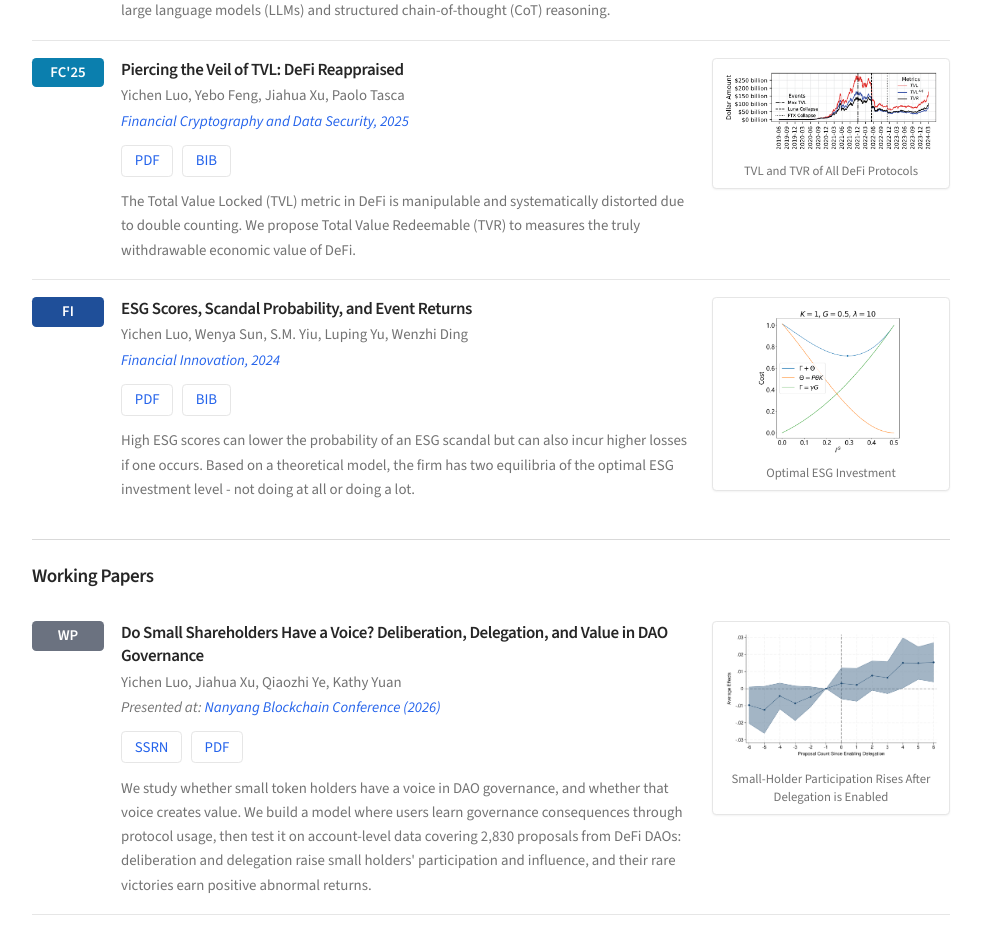
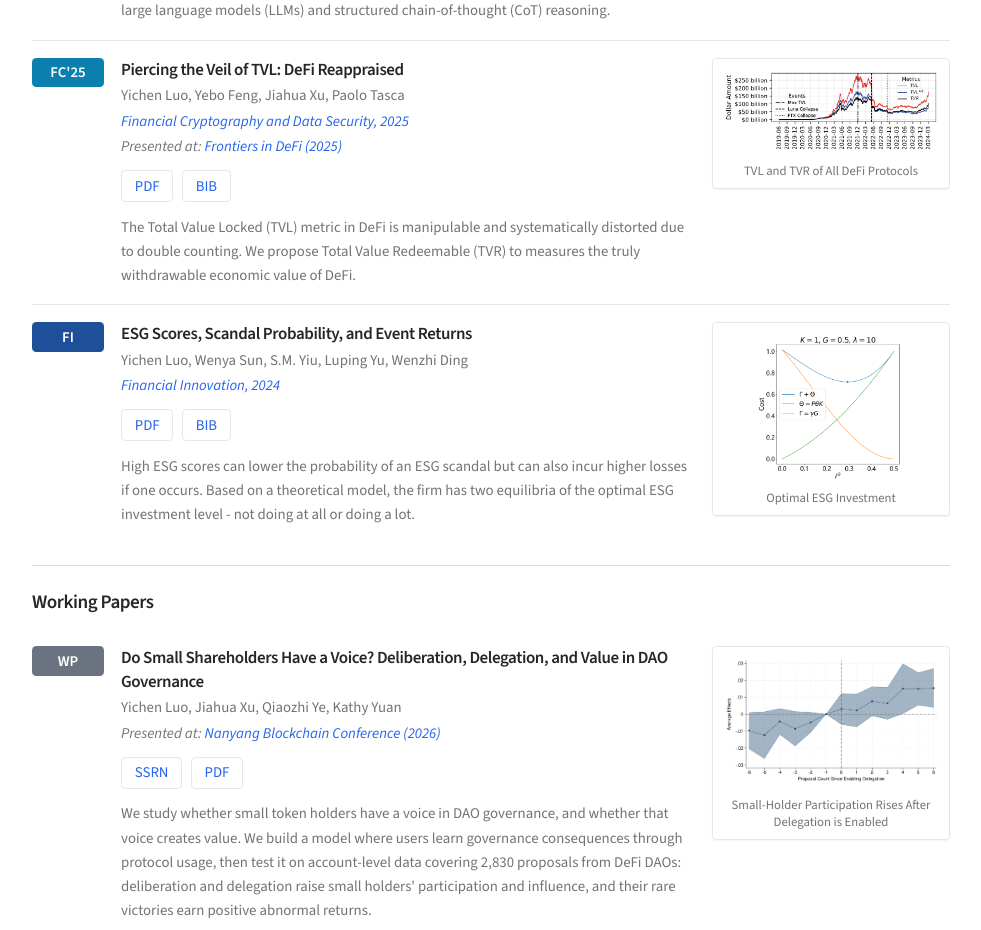
Before and after one commit to lyc0603/lyc0603.github.io, a React (Vite) app: page / in a window 1280 px wide. Shown: the part 840-1770 px from the top of the page, without its empty margins (285-1266 px from the left). Built offline with nearby package versions, Linux system fonts and the light colour scheme; the HTML template or start-up script is replaced by a standard one.

Commit message:
Record the TVL paper's talk at Frontiers in DeFi 2025
Linked to HTW Berlin's official program, which lists the talk in Morning
Session 1 on 18 September 2025.

Co-Authored-By: Claude Opus 5.5 <noreply@anthropic.com>

```diff
--- a/src/i18n/content.ts
+++ b/src/i18n/content.ts
@@ -149,6 +149,14 @@ export const publications: Paper[] = [
     venue: 'Financial Cryptography and Data Security',
     venueUrl: 'https://fc25.ifca.ai/program.html',
     year: '2025',
+    presentations: [
+      {
+        name: 'Frontiers in DeFi',
+        year: '2025',
+        // HTW Berlin, 18 September 2025, Morning Session 1.
+        url: 'https://events.htw-berlin.de/files/Stg/WIKO/Frontiers_in_DeFi/20250821_Programm_DeFi_2025.pdf',
+      },
+    ],
     abstract: {
       en: 'The Total Value Locked (TVL) metric in DeFi is manipulable and systematically distorted due to double counting. We propose Total Value Redeemable (TVR) to measures the truly withdrawable economic value of DeFi.',
       zh: 'DeFi（去中心化金融）中的总锁仓价值（TVL）指标易被操纵，并因重复计算而系统性失真。我们提出可赎回总价值（TVR），用以衡量 DeFi 中真正可提取的经济价值。',
```
Also changed, not shown: 1 other file (tests, documents, lock files or other folders).
